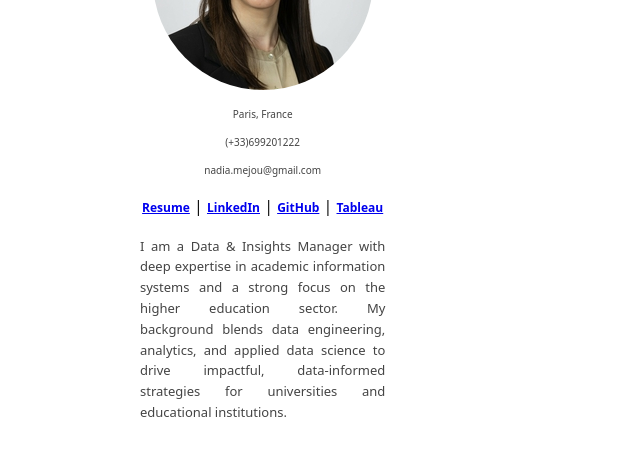
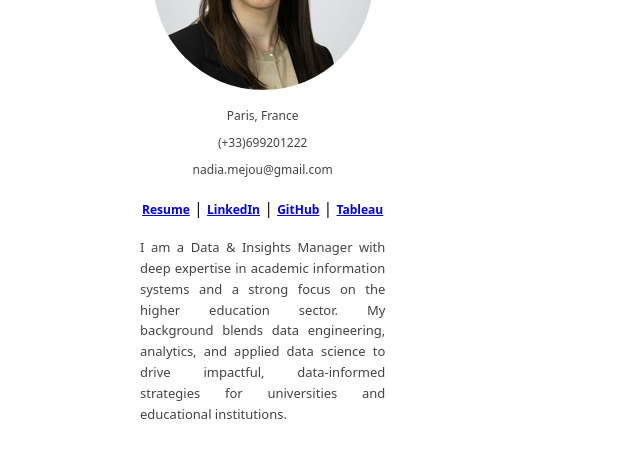
Before and after one commit to namejou/namejou.github.io, a Jekyll site: the page built from index.md, in a window 1280 px wide. Shown: the part 216-674 px from the top of the page, without its empty margins (116-756 px from the left). Built offline with Jekyll 4.4.1, drawn with Linux system fonts in a browser that asks for light colours.

Commit message:
Update site.css

```diff
--- a/assets/css/site.css
+++ b/assets/css/site.css
@@ -38,9 +38,9 @@
 .profile-name { font-size: 25px; line-height: 1.2; margin: 0 0 8px; color: #4B0082; }
 .profile-bio { color: #444; margin: 8px 0 12px; font-size: 13px; text-align: justify;}
 .profile-links a { font-weight: 600; font-size: 12px; text-align: center;}
-.profile-city { color: #444; margin: 8px 0 12px; font-size: 10px; text-align: center;}
-.profile-phone { color: #444; margin: 8px 0 12px; font-size: 10px; text-align: center;}
-.profile-mail { color: #444; margin: 8px 0 12px; font-size: 10px; text-align: center;}
+.profile-city { color: #444; margin: 8px 0 2px; font-size: 12px; text-align: center;}
+.profile-phone { color: #444; margin: 8px 0 2px; font-size: 12px; text-align: center;}
+.profile-mail { color: #444; margin: 8px 0 2px; font-size: 12px; text-align: center;}
 
 /* Contenu (droite) */
 .right.content h2 { margin-top: 0; }
```
